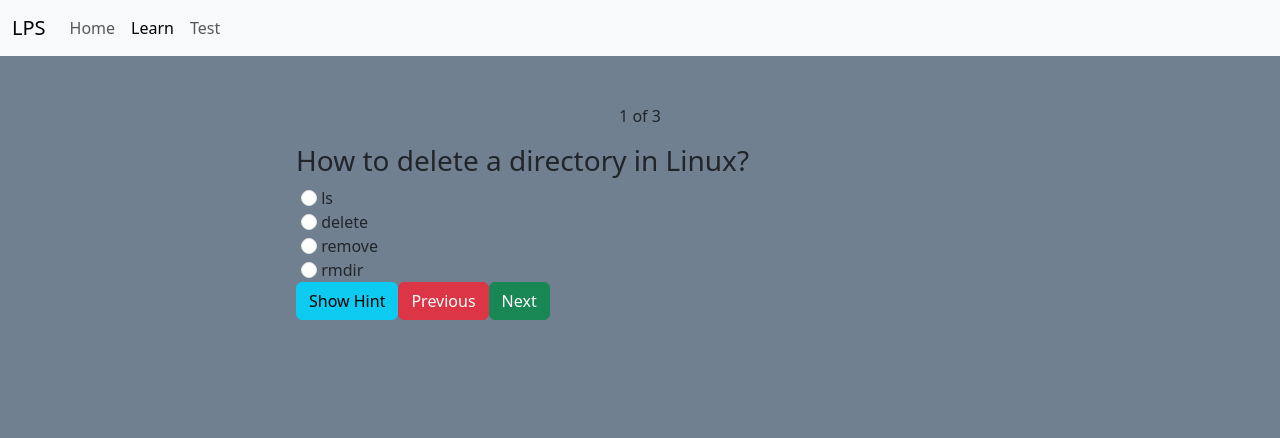
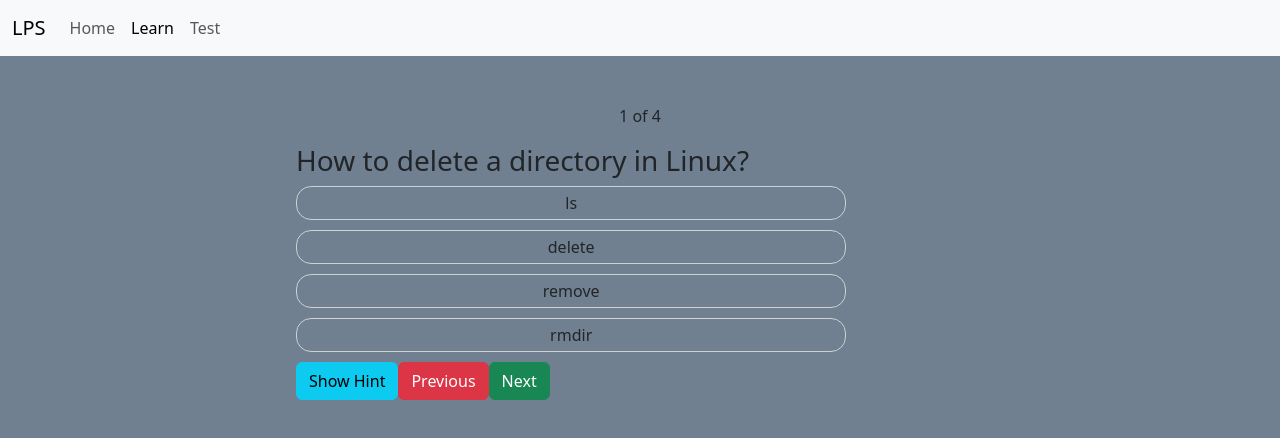
Before and after one commit to Bartheus/Test-Simulator, an Angular app: page /question-learn in a window 1280 px wide. Shown: the top 438 px of the page. Built offline with nearby package versions, Linux system fonts and the light colour scheme.

Commit message:
working on classBindings for answers

```diff
--- a/src/app/option-background.directive.ts
+++ b/src/app/option-background.directive.ts
@@ -10,9 +10,9 @@ export class OptionBackgroundDirective {
 
     @HostListener('click') onAnswered() {
       if(this.correctAnswer) {
-        this.renderer.setStyle(this.el.nativeElement, 'background-color', 'green');
+        this.renderer.setStyle(this.el.nativeElement, 'color', 'green');
       } else {
-        this.renderer.setStyle(this.el.nativeElement, 'background-color', 'red');
+        this.renderer.setStyle(this.el.nativeElement, 'color', 'red');
       }
     }
 }
--- a/src/app/question-learn/question-learn.component.css
+++ b/src/app/question-learn/question-learn.component.css
@@ -6,3 +6,53 @@
 .form-check-label {
   margin-left: 5px;
 }
+
+ul {
+  display: flex;
+  width: 80%;
+  margin: 0;
+  padding: 0;
+  flex-flow: column;
+}
+
+ul li.normal {
+  list-style: none;
+  line-height: 2;
+  border: 1px solid #cdd2d2;
+  margin-bottom: 10px;
+  border-radius: 15px;
+  text-align: center;
+  cursor: pointer;
+}
+
+li.normal:hover {
+  background-color: whitesmoke;
+}
+
+li.correct {
+  list-style: none;
+  line-height: 2;
+  border: 1px solid #cdd2d2;
+  margin-bottom: 10px;
+  border-radius: 15px;
+  text-align: center;
+  cursor: pointer;
+  border: 1px solid green;
+  background-color: green;
+  color: white;
+  font-weight: 600;
+}
+
+li.incorrect {
+  list-style: none;
+  line-height: 2;
+  border: 1px solid #cdd2d2;
+  margin-bottom: 10px;
+  border-radius: 15px;
+  text-align: center;
+  cursor: pointer;
+  border: 1px solid red;
+  background-color: red;
+  color: white;
+  font-weight: 600;
+}
--- a/src/app/question-learn/question-learn.component.html
+++ b/src/app/question-learn/question-learn.component.html
@@ -4,10 +4,14 @@
       <p class = "text-center">{{currentQuestion + 1 }} of {{questions.length}} </p>
       <h3>{{questions[currentQuestion].question}}</h3>
       <div  *ngFor="let question of questions[currentQuestion].answers">
-        <label appOptionBackground [correctAnswer]="question.correct"  class="form-check-label" for="answersRadio">
-            <input  class="form-check-input" type="radio" name="answersRadio" (change)="onAnswer(question.correct)" [disabled]="answerSelected">
-          {{ question.option }}
-        </label>
+        <!-- <label   class="form-check-label" for="answersRadio">
+            <input (change) = "toggleCheck($event)" class="form-check-input" type="checkbox" name="answerSelected" ([ngModel])="question.correct" >
+          {{ question.option }} {{question.correct}}
+          <span id="text" style="display: none;">{{answerCheckText}} </span>
+        </label> -->
+        <ul>
+          <li [className] ="colorClass"   (click) = "onAnswer()"> {{question.option}}</li>
+        </ul>
       </div>
       <!-- <button class="btn btn-info btn-block" (click)="showResult()">Show Result</button>
       <div *ngIf="result">
--- a/src/app/question-learn/question-learn.component.ts
+++ b/src/app/question-learn/question-learn.component.ts
@@ -14,16 +14,13 @@ currentQuestion = 0;
 answerSelected = false;
 correctAnswers = 0;
 incorrectAnswers = 0;
-
 buttonText = "Show Hint";
-
 show = false;
-
 correctOption = '';
-
 description = '';
-
+answerCheckText = '';
 result = false;
+colorClass = 'normal';
 
 constructor(private questionService: QuestionsService) { }
 
@@ -32,33 +29,43 @@ constructor(private questionService: QuestionsService) { }
 
   }
 
+onAnswer() {
+    let question = this.questions[this.currentQuestion];
+    for (let answer of question.answers) {
+        if (answer.correct === true  ) {
+          this.colorClass = 'correct';
+        } else {
+          this.colorClass = 'incorrect';
+       }
+    }
+}
 
 
-  onAnswer(option: boolean) {
-    this.answerSelected = true;
-    setTimeout(() => {
-      this.currentQuestion++;
-      this.answerSelected = false;
-    }, 2000);
+  // selectResponse() {
+  //   this.answerSelected = true;
+  // }
 
-    if(option) {
-      this.correctAnswers++;
-    } else {
-      this.incorrectAnswers++;
-    }
+  // check(status: any) {
+  //   if(status.correct){
+  //     return 'correct';
+  //   } else{
+  //     return  'incorrect;'
+  //   }
 
-  }
+  // }
 
   showResult() {
     this.result = true;
   }
 
   toggleShow() {
-    this.show = ! this.show;
+
+    this.show = !this.show;
+
     if(this.show === false) {
-      this.buttonText = 'Show hint';
+      this.buttonText = 'Show Answer';
     } else {
-      this.buttonText = 'Hide Hint';
+      this.buttonText = 'Hide Answer';
     }
   }
 
@@ -70,7 +77,6 @@ constructor(private questionService: QuestionsService) { }
         this.description = question.description;
       }
     }
-
   }
 
   nextQuestion() {
@@ -78,8 +84,13 @@ constructor(private questionService: QuestionsService) { }
       console.log("exceeded the maximum number");
     } else {
       this.currentQuestion++;
-      this.showAnswer();
-      this.toggleShow();
+      this.show = false;
+      if(this.show === false) {
+        this.buttonText = 'Show Answer';
+      } else {
+        this.buttonText = 'Hide Answer';
+      }
+
     }
   }
 
@@ -88,8 +99,12 @@ constructor(private questionService: QuestionsService) { }
       console.log("exceeded the maximum number");
     } else {
       this.currentQuestion--;
-      this.showAnswer();
-      this.toggleShow();
+      this.show = false;
+      if(this.show === false) {
+        this.buttonText = 'Show Answer';
+      } else {
+        this.buttonText = 'Hide Answer';
+      }
     }
   }
 
--- a/src/app/shared/questions.service.ts
+++ b/src/app/shared/questions.service.ts
@@ -40,6 +40,17 @@ export class QuestionsService {
       ],
       description: "To implement your JS code into HTML you need to use '<script>' tag."
     },
+    {
+      id: 4,
+      question: "How do you write the contents of 3 files into a single file?",
+      answers: [
+        {option:"cat file1 file2 file3 > file", correct: true},
+        {option:"cat file1 > file && cat file2 >> file && cat file3 >> file", correct: true},
+        {option:"cat file1 >> file; cat file2 >> file; cat file3 >> file", correct: true},
+        {option:"cat file1 > file; cat file2 > file; cat file3 > file", correct: false},
+      ],
+      description: "There are many ways to do it"
+    }
   ]
 
   constructor() { }
```
